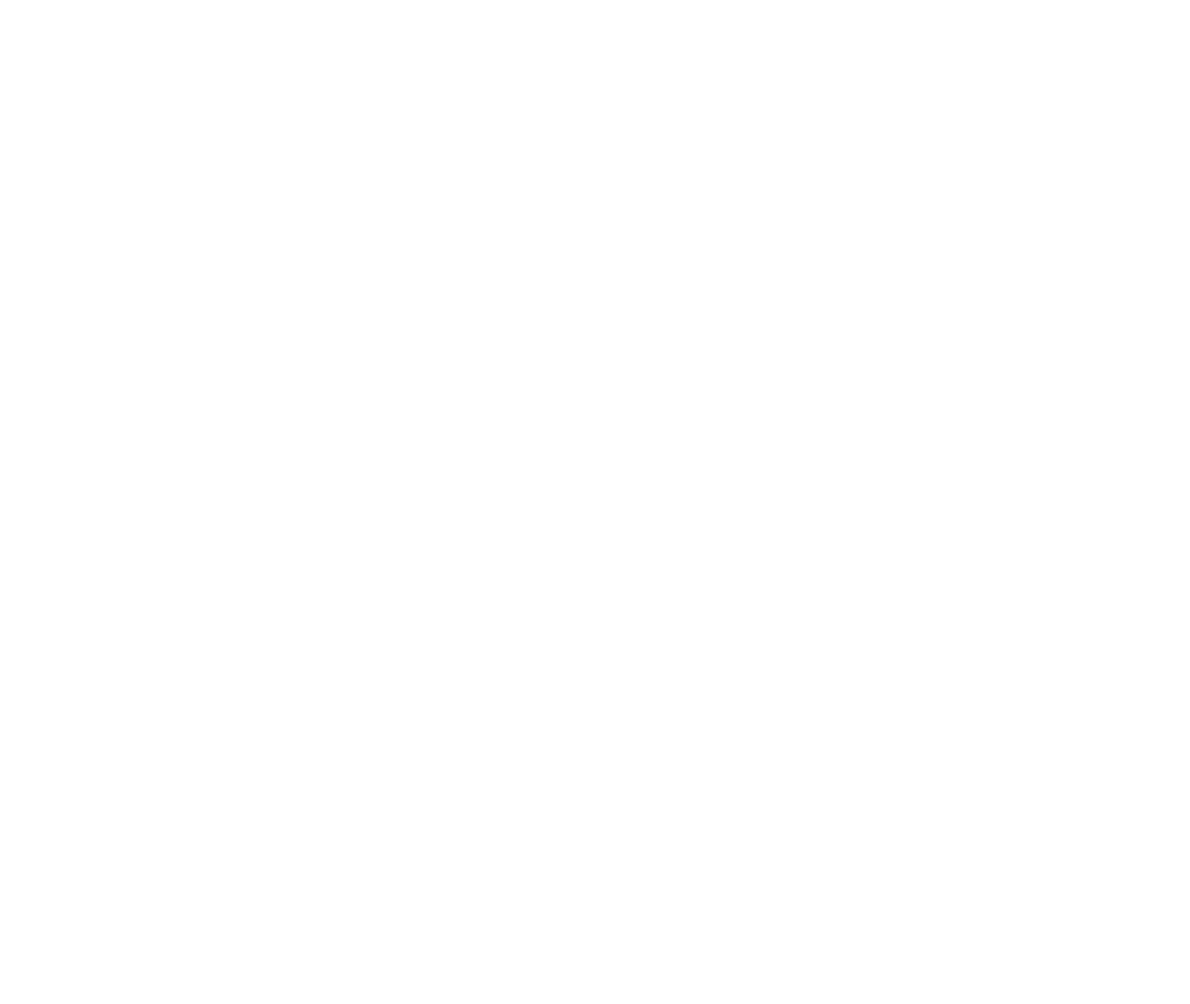
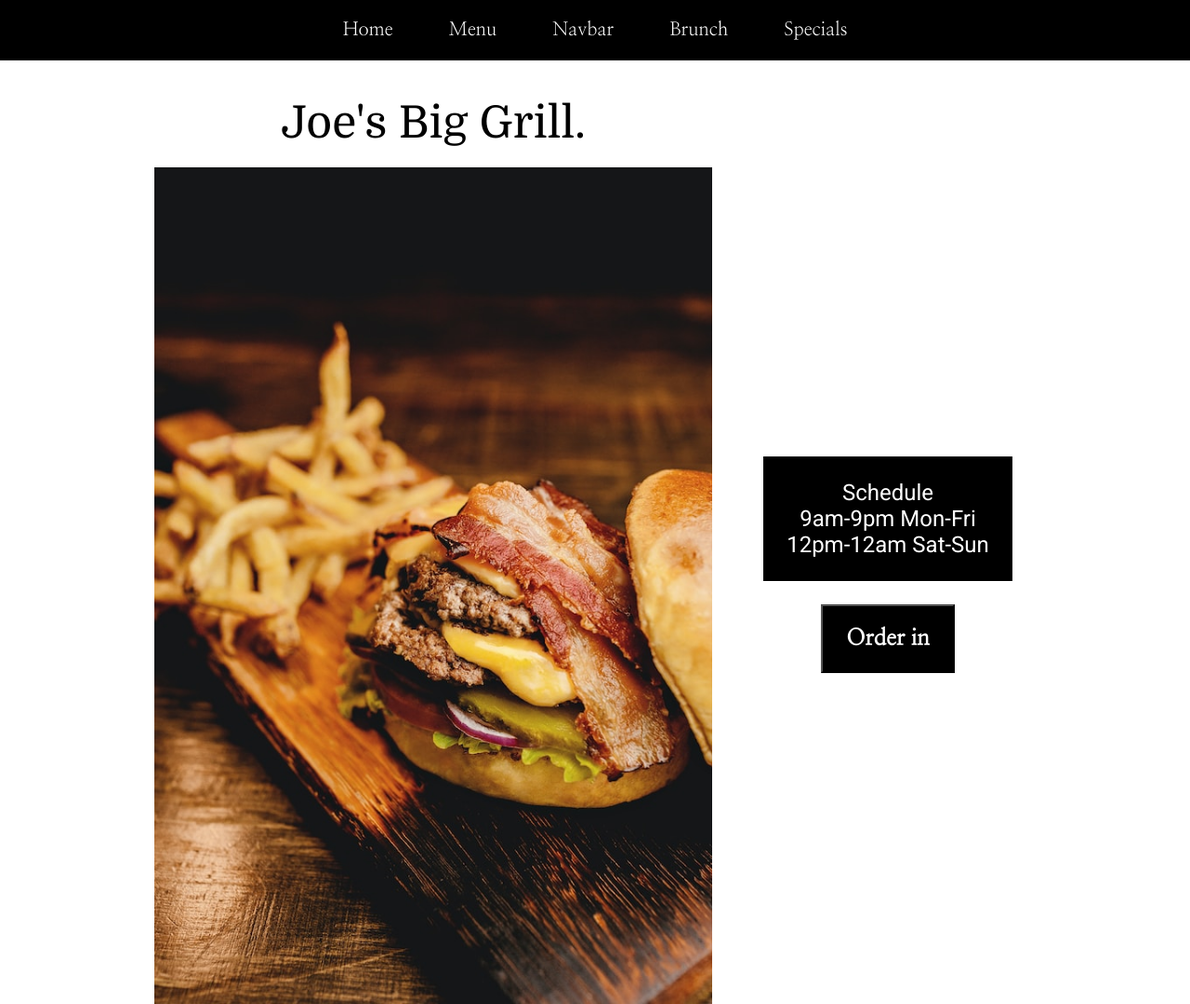
Before and after one commit to g4mrnub/restaurant-page, a plain HTML site: page index.html in a window 1280 px wide. Shown: the top 1080 px of the page at 93% size. Before the commit the page ends 800 px from the top, so only its background shows below. Drawn offline with Linux system fonts and the light colour scheme.

Commit message:
add basic hardcoded homepage

```diff
--- a/index.html
+++ b/index.html
@@ -5,9 +5,32 @@
     <meta http-equiv="X-UA-Compatible" content="IE=edge">
     <meta name="viewport" content="width=device-width, initial-scale=1.0">
     <title>Restaurant Page</title>
+    <link rel="stylesheet" href="styles.css">
 </head>
 <body>
-    <div id="content"></div>
+    <div class="navbar">
+        <a>Home</a>
+        <a>Menu</a>
+        <a>Navbar</a>
+        <a>Brunch</a>
+        <a>Specials</a>
+    </div>
+    <div class="torso">
+        <div>
+            <h1 class="title">Joe's Big Grill.</h1>
+            <img src="hamburger.jpg">
+            <p id="content">Boy we sure do love grillin' around here.</p>
+        </div>
+        <div>
+            <ul class="schedule">
+                <h1>Schedule</h1>
+                <li>9am-9pm Mon-Fri</li>
+                <li>12pm-12am Sat-Sun</li>
+            </ul>
+            <button>Order in</button>
+        </div>
+    </div>
+    <div class="footer"><h2>www.Instagram.com/JoeSupreme</h2></div>
     <script src="main.js"></script>
 </body>
 </html>
--- /dev/null
+++ b/styles.css
@@ -0,0 +1,89 @@
+@import url('https://fonts.googleapis.com/css2?family=Domine&display=swap');
+@import url('https://fonts.googleapis.com/css2?family=Domine&family=Nanum+Myeongjo&display=swap');
+@import url('https://fonts.googleapis.com/css2?family=Roboto&display=swap');
+html, body, div, span, applet, object, iframe,
+h1, h2, h3, h4, h5, h6, p, blockquote, pre,
+a, abbr, acronym, address, big, cite, code,
+del, dfn, em, img, ins, kbd, q, s, samp,
+small, strike, strong, sub, sup, tt, var,
+b, u, i, center,
+dl, dt, dd, ol, ul, li,
+fieldset, form, label, legend,
+table, caption, tbody, tfoot, thead, tr, th, td,
+article, aside, canvas, details, embed,
+figure, figcaption, footer, header, hgroup,
+menu, nav, output, ruby, section, summary,
+time, mark, audio, video {
+	margin: 0;
+	padding: 0;
+	border: 0;
+	font-size: 100%;
+	font: inherit;
+	vertical-align: baseline;
+}
+
+body {
+    font-family: 'Nanum Myeongjo', serif;
+    text-align: center;
+    background-color: rgb(255, 255, 255);
+}
+
+img {
+    height: auto;
+    width: 600px;
+}
+
+.schedule {
+    font-family: 'Roboto', sans-serif;
+    font-size: 1.5em;
+    list-style: none;
+
+    padding: 25px;
+    margin: 25px;
+
+    background-color: black;
+    color:rgb(255, 255, 255);
+
+}
+
+button {
+    font-family: 'Nanum Myeongjo', serif;
+    font-weight:bolder;
+    font-size: 1.5em;
+
+    padding: 20px 25px;
+
+    background-color: black;
+    color:white;
+}
+
+.navbar,
+.footer {
+    background-color: black;
+    color: white;
+
+    padding: 20px;
+}
+
+.navbar {
+    display: flex;
+    justify-content: center;
+
+    font-size: 1.25em;
+    gap:60px;
+}
+
+.title {
+    font-family: 'Domine', serif;
+    font-size: 3em;
+    margin: 20px;
+}
+
+.torso {
+    display:flex;
+    justify-content: center;
+    align-items: center;
+
+    margin:20px;
+    gap:30px;
+}
```
Also changed, not shown: asian-gad73938a0_640.jpg (added), hamburger.jpg (added), pexels-guilherme-rossi-1819669.jpg (added), woman-g20cafae63_1280.jpg (added).
